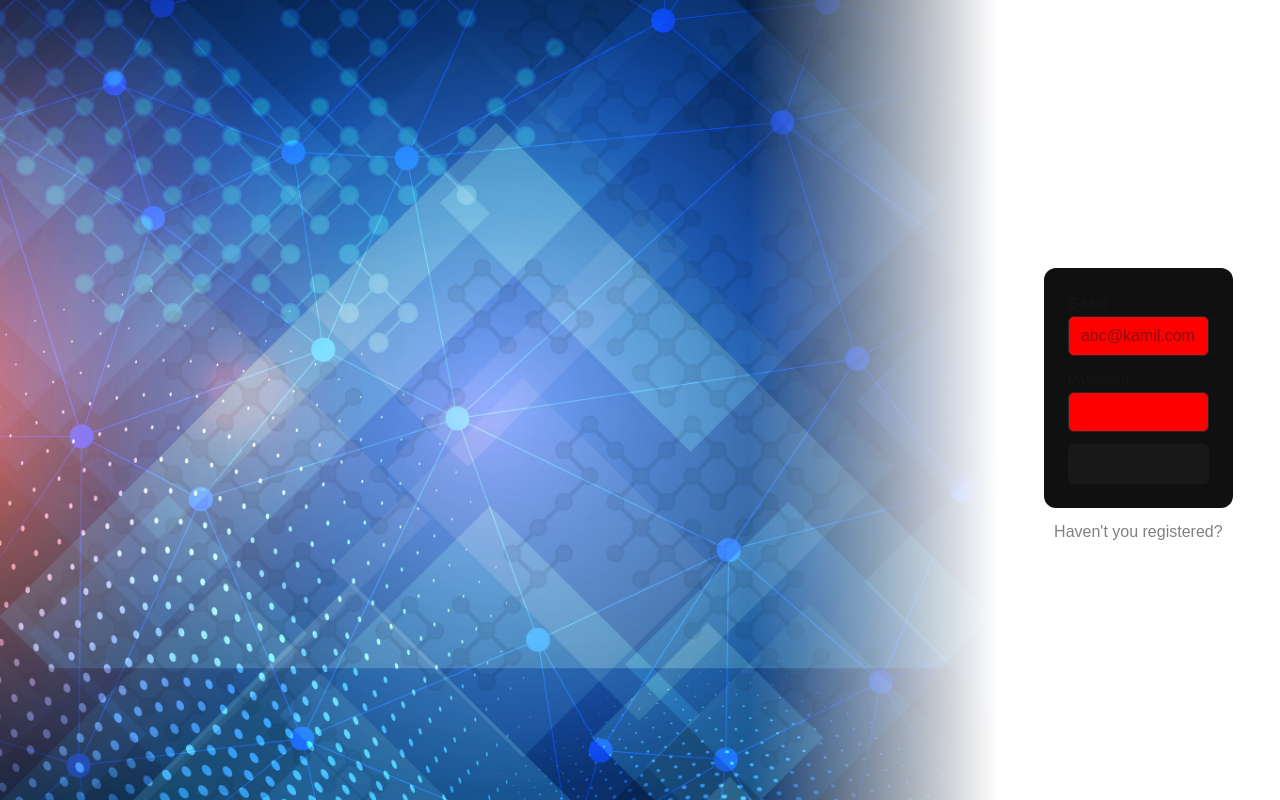
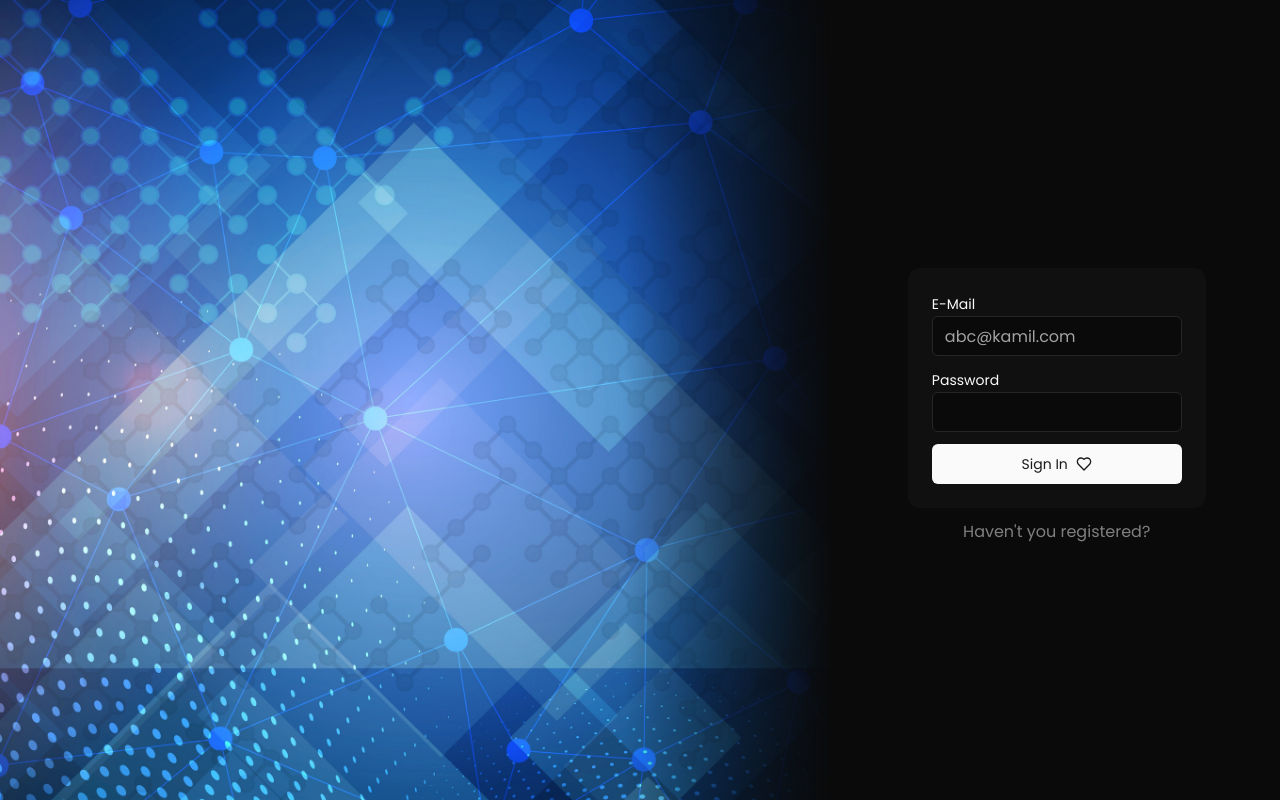
Before and after one commit to IYTE-Yazilim-Toplulugu/yazilim-web-site-kayit, a Next.js app: page /login in a window 1280 px wide. Built offline with nearby package versions, Linux system fonts and the light colour scheme.

Commit message:
Commit for Furkan brother

```diff
--- a/package.json
+++ b/package.json
@@ -20,6 +20,7 @@
     "framer-motion": "^12.10.5",
     "lucide-react": "^0.509.0",
     "next": "15.3.2",
+    "next-themes": "^0.4.6",
     "react": "^19.0.0",
     "react-dom": "^19.0.0",
     "react-hook-form": "^7.56.3"
--- a/src/app/globals.css
+++ b/src/app/globals.css
@@ -1,47 +1,210 @@
 @import "tailwindcss";
+
+@custom-variant dark (&:where([data-theme=dark], [data-theme=dark] *));
 
 :root {
     --background: #ffffff;
-  --foreground: #171717;
-  --control-background: red;
+    --foreground: #0a0a0a;
+    --card: #fafafa;
+    --card-foreground: #0a0a0a;
+    --popover: #ffffff;
+    --popover-foreground: #0a0a0a;
+    --primary: #181818;
+    --primary-foreground: #fafafa;
+    --secondary: #f5f5f5;
+    --secondary-foreground: #181818;
+    --muted: #f5f5f5;
+    --muted-foreground: #737373;
+    --accent: #f5f5f5;
+    --accent-foreground: #181818;
+    --destructive: #e5484d;
+    --destructive-foreground: #ed868a;
+    --border: #e4e4e7;
+    --input: #e4e4e7;
+    --ring: #0a0a0a;
+    --chart-1: #f4a261;
+    --chart-2: #399c8d;
+    --chart-3: #3b4e63;
+    --chart-4: #f4b942;
+    --chart-5: #f7893b;
+    --radius: 0.5rem;
+    --sidebar-background: #fafafa;
+    --sidebar-foreground: #424242;
+    --sidebar-primary: #1a1a1a;
+    --sidebar-primary-foreground: #fafafa;
+    --sidebar-accent: #f4f4f4;
+    --sidebar-accent-foreground: #1a1a1a;
+    --sidebar-border: #e5e7eb;
+    --sidebar-ring: #3b82f6;
+    --happy-hearts: #d6665d;
+    --bite-tongue: #dd796b;
+    --copper-coin: #dd845b;
+    --golden-nugget: #db8b40;
+    --packing-paper: #b99b61;
+    --succulent: #8fa781;
+    --estragon: #a7ad77;
+    --motherland: #beb26c;
+    --luxurious: #d4b35f;
+
+    --font-poppins: 'Poppins', sans-serif;
+}
+
+[data-theme='dark'] {
+    --background: #0a0a0a;
+    --foreground: #fafafa;
+    --card: #1a1a1a;
+    --card-foreground: #fafafa;
+    --popover: #0a0a0a;
+    --popover-foreground: #fafafa;
+    --primary: #fafafa;
+    --primary-foreground: #1a1a1a;
+    --secondary: #262626;
+    --secondary-foreground: #fafafa;
+    --muted: #262626;
+    --muted-foreground: #a2a2a2;
+    --accent: #262626;
+    --accent-foreground: #fafafa;
+    --destructive: #e5484d;
+    --destructive-foreground: #ed868a;
+    --border: #262626;
+    --input: #262626;
+    --ring: #d4d4d4;
+    --chart-1: #3b82f6;
+    --chart-2: #30caa0;
+    --chart-3: #f4a261;
+    --chart-4: #b266e0;
+    --chart-5: #e03b67;
+    --sidebar-background: #1a1a1a;
+    --sidebar-foreground: #f4f4f4;
+    --sidebar-primary: #3765f0;
+    --sidebar-primary-foreground: #ffffff;
+    --sidebar-accent: #292929;
+    --sidebar-accent-foreground: #f4f4f4;
+    --sidebar-border: #292929;
+    --sidebar-ring: #3b82f6;
 }
 
 @theme inline {
     --color-background: var(--background);
     --color-foreground: var(--foreground);
+    --color-card: var(--card);
+    --color-card-foreground: var(--card-foreground);
+    --color-popover: var(--popover);
+    --color-popover-foreground: var(--popover-foreground);
+    --color-primary: var(--primary);
+    --color-primary-foreground: var(--primary-foreground);
+    --color-secondary: var(--secondary);
+    --color-secondary-foreground: var(--secondary-foreground);
+    --color-muted: var(--muted);
+    --color-muted-foreground: var(--muted-foreground);
+    --color-accent: var(--accent);
+    --color-accent-foreground: var(--accent-foreground);
+    --color-destructive: var(--destructive);
+    --color-destructive-foreground: var(--destructive-foreground);
+    --color-border: var(--border);
+    --color-input: var(--input);
+    --color-ring: var(--ring);
+    --color-chart-1: var(--chart-1);
+    --color-chart-2: var(--chart-2);
+    --color-chart-3: var(--chart-3);
+    --color-chart-4: var(--chart-4);
+    --color-chart-5: var(--chart-5);
+    --color-radius: var(--radius);
+    --color-sidebar-background: var(--sidebar-background);
+    --color-sidebar-foreground: var(--sidebar-foreground);
+    --color-sidebar-primary: var(--sidebar-primary);
+    --color-sidebar-primary-foreground: var(--sidebar-primary-foreground);
+    --color-sidebar-accent: var(--sidebar-accent);
+    --color-sidebar-accent-foreground: var(--sidebar-accent-foreground);
+    --color-sidebar-border: var(--sidebar-border);
+    --color-sidebar-ring: var(--sidebar-ring);
+    --color-happy-hearts: var(--happy-hearts);
+    --color-bite-tongue: var(--bite-tongue);
+    --color-copper-coin: var(--copper-coin);
+    --color-golden-nugget: var(--golden-nugget);
+    --color-packing-paper: var(--packing-paper);
+    --color-succulent: var(--succulent);
+    --color-estragon: var(--estragon);
+    --color-motherland: var(--motherland);
+    --color-luxurious: var(--luxurious);
 }
 
-@media (prefers-color-scheme: dark) {
-  :root {
-    --background: #0a0a0a;
-    --foreground: #ededed;
-    --control-background: #101010;
+
+
+body {
+    background: var(--background);
+    color: var(--primary);
+    font-family: 'Poppins', sans-serif;
+}
+
+@keyframes slideUp {
+    from {
+        opacity: 0;
+        transform: translateY(50px);
+    }
+
+    to {
+        opacity: 1;
+        transform: translateY(0);
     }
 }
 
-body {
-  background: var(--background);
-  color: var(--foreground);
-  font-family: Arial, Helvetica, sans-serif;
+@keyframes slideDown {
+    from {
+        opacity: 0;
+        transform: translateY(-50px);
     }
 
-.control{
-  border: 1px solid #262626;
-  background-color: var(--control-background);
+    to {
+        opacity: 1;
+        transform: translateY(0px);
+    }
 }
 
-.control:focus{
-  border: transparent 1px solid;
-  outline: transparent;
+@keyframes fadeIn {
+    from {
+        opacity: 0;
+    }
+
+    to {
+        opacity: 1;
+    }
+}
+
+@keyframes fadeOut {
+    from {
+        opacity: 1;
+    }
+
+    to {
+        opacity: 0;
+    }
 }
 
 @keyframes fadeInGradient {
     from {
         opacity: 0.4;
     }
+
     to {
         opacity: 1;
     }
+}
+
+.animate-slideUp {
+    animation: slideUp 0.3s ease-in-out forwards;
+}
+
+.animate-slideDown {
+    animation: slideDown 0.2s ease-in-out forwards;
+}
+
+.animate-fadeIn {
+    animation: fadeIn 0.3s ease-in-out forwards;
+}
+
+.animate-fadeOut {
+    animation: fadeOut 0.3s ease-in-out forwards;
 }
 
 .fade-right {
--- a/src/app/layout.tsx
+++ b/src/app/layout.tsx
@@ -1,22 +1,21 @@
 import type { Metadata } from "next";
-import { Geist, Geist_Mono } from "next/font/google";
+import { Poppins } from "next/font/google";
 import "./globals.css";
 import React from "react";
+import { ThemeProvider } from "next-themes";
 
-const geistSans = Geist({
-  variable: "--font-geist-sans",
+const poppins = Poppins({
     subsets: ["latin"],
-});
-
-const geistMono = Geist_Mono({
-  variable: "--font-geist-mono",
-  subsets: ["latin"],
+    weight: ["300", "400", "600", "700"],
+    variable: "--font-poppins",
 });
 
 export const metadata: Metadata = {
-    title: "IYTE Yazilim Society",
+    title: "IZTECH Yazilim Society",
     description: "Software for Everyone",
 };
+
+
 
 export default function RootLayout({
     children,
@@ -24,11 +23,13 @@ export default function RootLayout({
     children: React.ReactNode;
 }>) {
     return (
-    <html lang="en">
+        <html lang="en" suppressHydrationWarning>
             <body
-        className={`${geistSans.variable} ${geistMono.variable} antialiased`}
+                className={`${poppins.variable} antialiased selection:bg-bite-tongue selection:text-primary-foreground`}
             >
+                <ThemeProvider defaultTheme="dark">
                     {children}
+                </ThemeProvider>
             </body>
         </html>
     );
--- a/src/app/login/page.tsx
+++ b/src/app/login/page.tsx
@@ -1,16 +1,16 @@
 "use client"
 
-import {motion} from 'framer-motion';
+import { motion } from 'framer-motion';
 import { z } from "zod";
-import {Form, FormControl, FormField, FormItem, FormLabel, FormMessage} from "@/components/ui/form";
-import {useForm} from "react-hook-form";
-import {Input} from "@/components/ui/input";
-import {Heart} from "lucide-react";
-import {Button} from "@/components/ui/button";
-import {zodResolver} from "@hookform/resolvers/zod";
+import { Form, FormControl, FormField, FormItem, FormLabel, FormMessage } from "@/components/ui/form";
+import { useForm } from "react-hook-form";
+import { Input } from "@/components/ui/input";
+import { Heart } from "lucide-react";
+import { Button } from "@/components/ui/button";
+import { zodResolver } from "@hookform/resolvers/zod";
 import Link from "next/link";
-import {useSearchParams} from "next/navigation";
-import {Label} from "@/components/ui/label";
+import { useSearchParams } from "next/navigation";
+import { Label } from "@/components/ui/label";
 import Image from "next/image";
 
 const formSchema = z.object({
@@ -45,11 +45,11 @@ export default function Login() {
 
     return (
         <div className={"flex h-dvh"}>
-            <div className="relative flex-grow-4 bg-[var(--background)] overflow-hidden">
+            <div className="relative w-2/3 bg-background overflow-hidden">
                 <Image
                     src="/images/back.jpg"
-                    width={256}
-                    height={170}
+                    width={2560}
+                    height={1700}
                     className="w-full h-full object-cover"
                     alt="background"
                 />
@@ -77,7 +77,7 @@ export default function Login() {
                                         <FormControl>
                                             <Input className="control" type={"email"} placeholder="abc@kamil.com" {...field} />
                                         </FormControl>
-                                        <FormMessage className="text-[#606060]"/>
+                                        <FormMessage className="text-[#606060]" />
                                     </FormItem>
                                 )}
                             />
@@ -90,7 +90,7 @@ export default function Login() {
                                         <FormControl>
                                             <Input className="control" type={"password"} {...field} />
                                         </FormControl>
-                                        <FormMessage className="text-[#606060]"/>
+                                        <FormMessage className="text-[#606060]" />
                                     </FormItem>
                                 )}
                             />
@@ -106,16 +106,17 @@ export default function Login() {
                                         delay: 0.1,
                                         duration: 0.5,
                                         ease: [0.19, 1, 0.22, 1],
-                                    },}}
+                                    },
+                                }}
                                 whileTap={{
                                     borderRadius: "2px"
                                 }}
                             >
                                 <Button type="submit" className="w-full">
-                            <span className="flex items-center gap-2">
-                                Sign In
-                                <Heart className="h-4 w-4" />
-                            </span>
+                                    <span className="flex items-center gap-2">
+                                        Sign In
+                                        <Heart className="h-4 w-4" />
+                                    </span>
                                 </Button>
                             </motion.div>
                         </motion.form>
```
Also changed, not shown: src/app/register/page.tsx (+37 -37 lines), 1 other file (tests, documents, lock files or other folders). Lines whose indentation alone changed are shown as unchanged.
